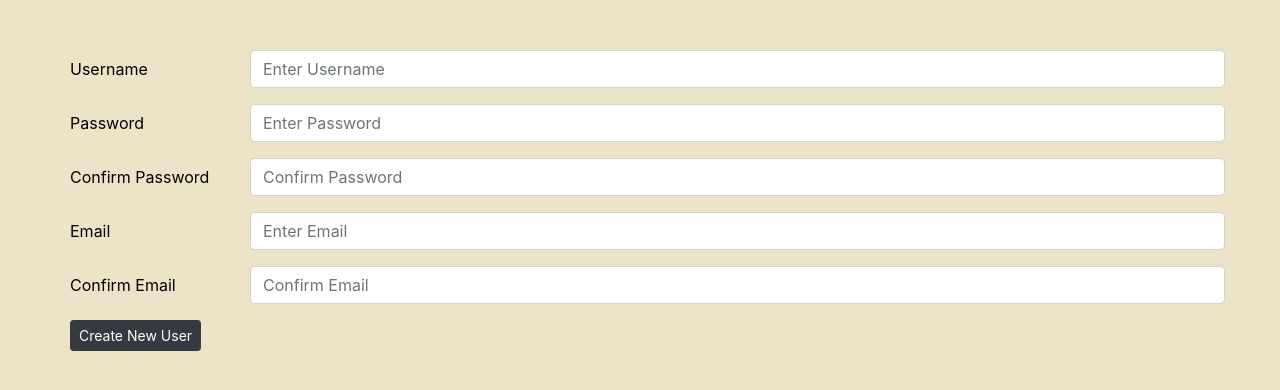
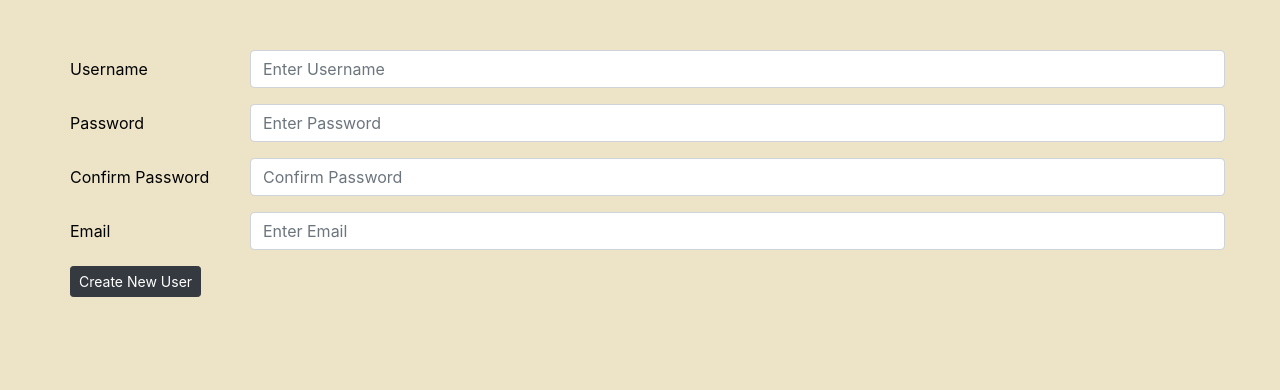
Before and after one commit to devints47/cop4331group1large, a Flask app: page /register in a window 1280 px wide. Shown: the part 56-446 px from the top of the page. Run offline with Flask 2, Linux system fonts and the light colour scheme; parts of the project's set-up code (start-up, migrations or seed data) failed here and were passed over; some libraries are stand-ins or nearby versions.

Commit message:
remove confirm email in registration form

```diff
--- a/web/templates/registration.html
+++ b/web/templates/registration.html
@@ -40,10 +40,6 @@
                     <label class="col-form-label col-lg-2 col-sm-3 col-md-4" for="inputEmail">Email</label>
                     <input name="email" type="email" class="form-control col-lg-10 col-sm-9 col-md-8" id="inputEmail" placeholder="Enter Email" required="">
                 </div>
-                <div class="form-group row">
-                    <label class="col-form-label col-lg-2 col-sm-3 col-md-4" for="inputEmail">Confirm Email</label>
-                    <input name="confirm_email" type="email" class="form-control col-lg-10 col-sm-9 col-md-8" id="confirmInputEmail" placeholder="Confirm Email" required="">
-                </div>
                 <button type="submit" class="btn btn-primary btn-sm float-left">Create New User</button>
             </form>
         </div>
```
